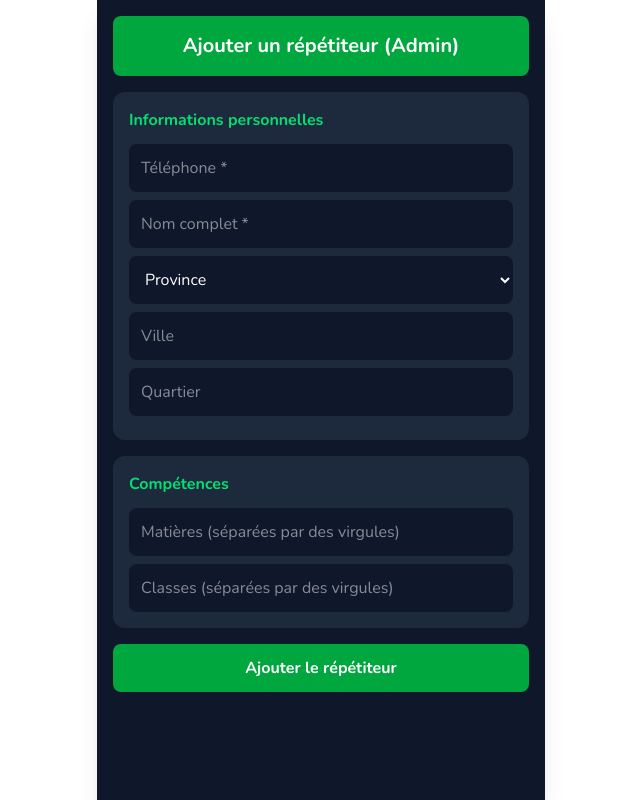
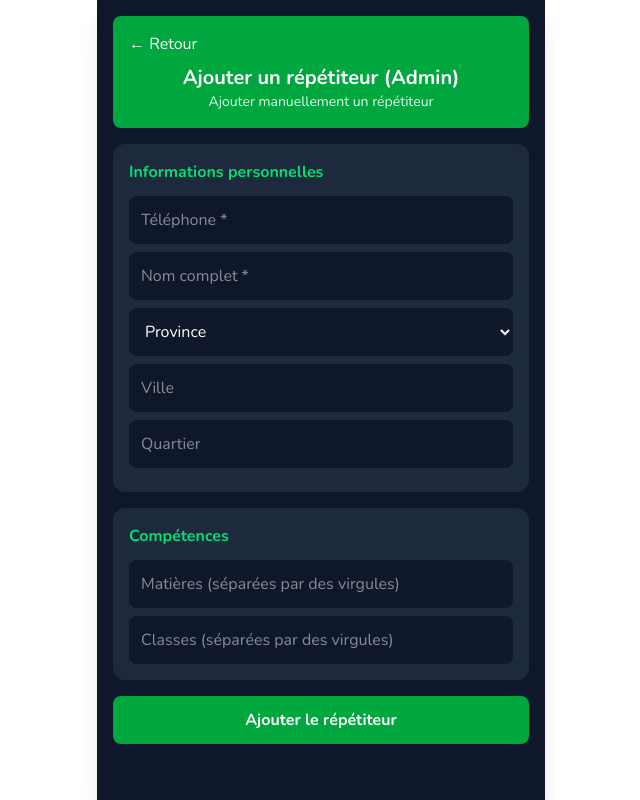
Before and after one commit to dascomsoft/boch237, a Next.js app in the folder frontend/: page /admin/tuteurs/ajouter in a window 1280 px wide. Shown: the whole page, without its empty margins (319-959 px from the left). Built offline with nearby package versions, Linux system fonts and the light colour scheme; no server answers.

Commit message:
fix: use API_URL in admin add tutor page

```diff
--- a/frontend/src/app/admin/tuteurs/ajouter/page.tsx
+++ b/frontend/src/app/admin/tuteurs/ajouter/page.tsx
@@ -3,6 +3,7 @@
 import { useState } from 'react';
 import { useRouter } from 'next/navigation';
 import axios from 'axios';
+import { API_URL } from '@/lib/api';
 
 export default function AdminAjouterTuteur() {
   const router = useRouter();
@@ -23,10 +24,16 @@ export default function AdminAjouterTuteur() {
     setLoading(true);
     setResult(null);
 
+    if (!form.phone || !form.name) {
+      alert('Le téléphone et le nom sont requis');
+      setLoading(false);
+      return;
+    }
+
     try {
       const token = localStorage.getItem('token');
       const response = await axios.post(
-        'http://localhost:5001/api/annonces/admin/add-tutor',
+        `${API_URL}/annonces/admin/add-tutor`,
         form,
         { headers: { Authorization: `Bearer ${token}` } }
       );
@@ -36,7 +43,9 @@ export default function AdminAjouterTuteur() {
         phone: '', name: '', province: '', city: '',
         district: '', subjects: '', classes: ''
       });
+      alert('✅ Répétiteur ajouté avec succès !');
     } catch (error: any) {
+      console.error('Erreur:', error);
       alert(error.response?.data?.message || '❌ Erreur lors de l\'ajout');
     } finally {
       setLoading(false);
@@ -46,9 +55,13 @@ export default function AdminAjouterTuteur() {
   return (
     <div className="min-h-screen bg-slate-900 p-4">
       <div className="bg-green-600 p-4 rounded-lg mb-4">
+        <button onClick={() => router.back()} className="text-white mb-2">
+          ← Retour
+        </button>
         <h1 className="text-white text-xl font-bold text-center">
           Ajouter un répétiteur (Admin)
         </h1>
+        <p className="text-green-100 text-sm text-center">Ajouter manuellement un répétiteur</p>
       </div>
 
       {result && (
@@ -93,6 +106,9 @@ export default function AdminAjouterTuteur() {
             <option value="">Province</option>
             <option>Centre</option><option>Littoral</option>
             <option>Ouest</option><option>Nord</option>
+            <option>Extrême-Nord</option><option>Sud</option>
+            <option>Sud-Ouest</option><option>Nord-Ouest</option>
+            <option>Est</option><option>Adamaoua</option>
           </select>
 
           <input
```
